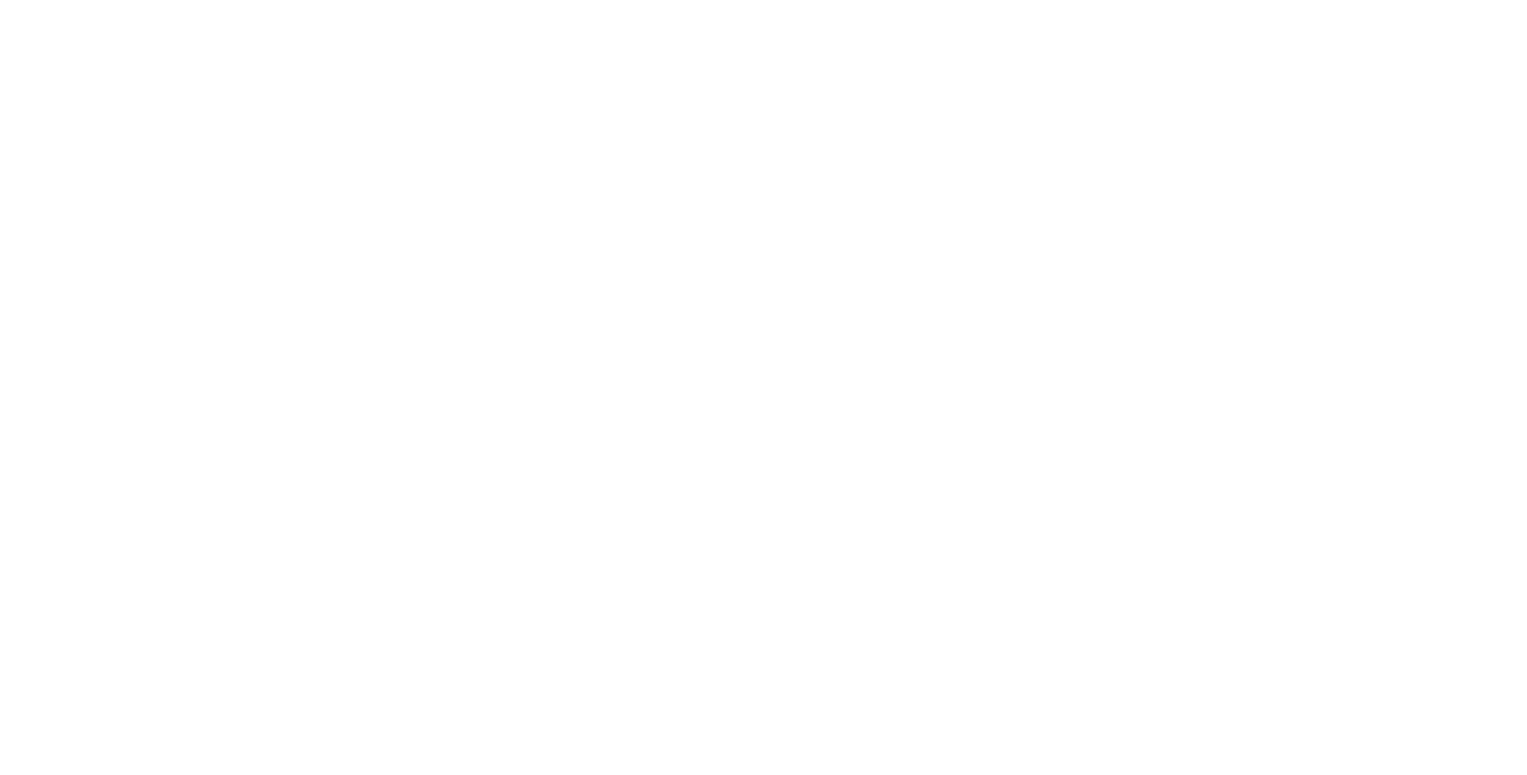
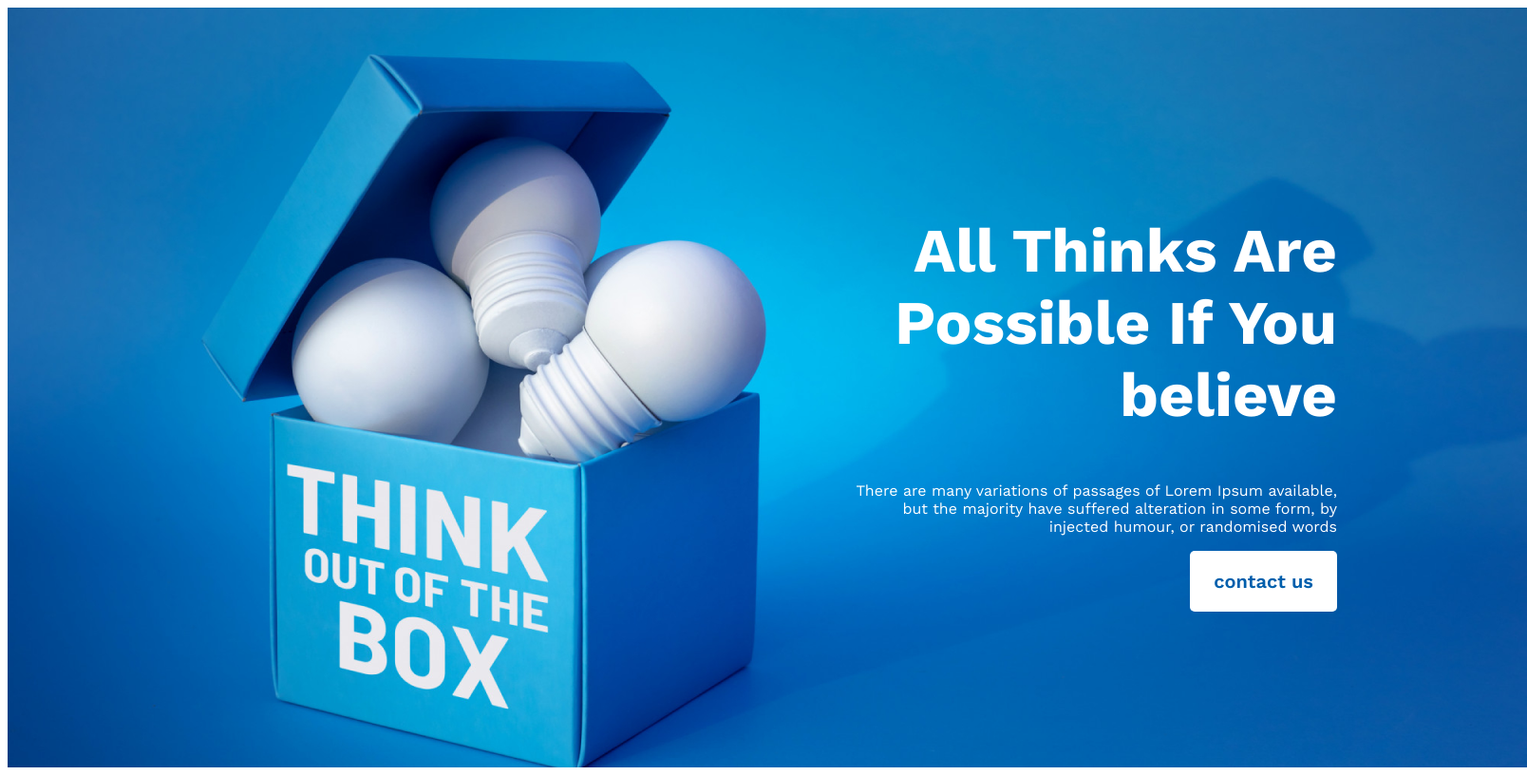
Before and after one commit to kaziabulhasib/new-year-new-me, a plain HTML site: page index.html in a window 1280 px wide. Shown: the whole page at 95% size, 1608 px wide, since content can reach past the window. Drawn offline with nearby package versions, Linux system fonts and the light colour scheme.

Commit message:
banner sectin created

```diff
--- a/index.html
+++ b/index.html
@@ -3,7 +3,31 @@
   <head>
     <meta charset="UTF-8" />
     <meta name="viewport" content="width=device-width, initial-scale=1.0" />
-    <title>New year resulation</title>
+    <title>New year resolution</title>
+    <link rel="preconnect" href="https://fonts.googleapis.com" />
+    <link rel="preconnect" href="https://fonts.gstatic.com" crossorigin />
+    <link
+      href="https://fonts.googleapis.com/css2?family=Work+Sans:wght@400;600;700&display=swap"
+      rel="stylesheet" />
+    <link rel="stylesheet" href="style.css" />
   </head>
-  <body></body>
+  <body>
+    <header>
+      <div class="banner">
+        <div class="banner-content">
+          <h2 class="banner-headline">
+            All Thinks Are Possible If You believe
+          </h2>
+          <p class="banner-description">
+            There are many variations of passages of Lorem Ipsum available, but
+            the majority have suffered alteration in some form, by injected
+            humour, or randomised words
+          </p>
+          <button class="btn-primary">contact us</button>
+        </div>
+      </div>
+    </header>
+    <main></main>
+    <footer></footer>
+  </body>
 </html>
--- /dev/null
+++ b/style.css
@@ -0,0 +1,47 @@
+body {
+  font-family: "Work Sans", sans-serif;
+}
+
+.btn-primary {
+  font-family: "Work Sans", sans-serif;
+  font-size: 20px;
+  font-weight: 600;
+  background-color: white;
+  color: #005fac;
+  padding: 20px 25px;
+  border: none;
+  border-radius: 5px;
+}
+
+/* banner area style */
+
+.banner {
+  background-image: url("/images/banner/banner3.png");
+  background-repeat: no-repeat;
+  width: 1600px;
+  height: 800px;
+  margin: 0 auto;
+  display: flex;
+  align-items: center;
+  justify-content: end;
+}
+
+.banner-content {
+  width: 525px;
+  margin-right: 200px;
+  text-align: right;
+}
+
+.banner-content h2 {
+  color: white;
+  font-family: inherit;
+  font-weight: 700;
+  font-size: 65px;
+}
+
+.banner-description {
+  font-family: inherit;
+  font-size: 16px;
+  font-weight: 400;
+  color: white;
+}
```
